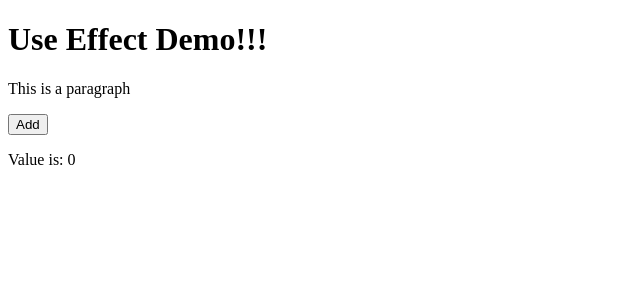
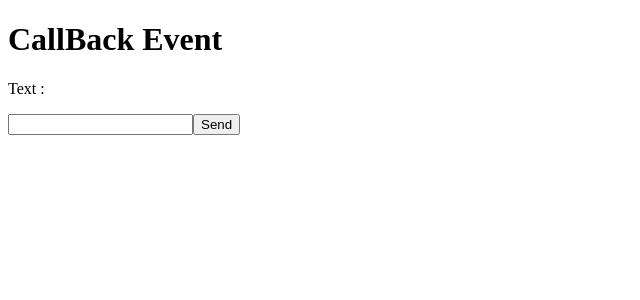
Before and after one commit to abhijeetvc/eveningjuly19, a React (Create React App) app: page / in a window 1280 px wide. Shown: the top 300 px of the page, without its empty margins (0-640 px from the left). Built offline with nearby package versions, Linux system fonts and the light colour scheme.

Commit message:
Callback event handling

```diff
--- /dev/null
+++ b/src/CallBackEvent.js
@@ -0,0 +1,38 @@
+import React,{useState} from "react"
+
+function CallBackEvent(){
+
+    const[text,setText]=useState('')
+
+    const handleChange=(value)=>{
+        setText(value)
+    }
+
+    return(
+        <>
+            <h1>CallBack Event</h1>
+            <p>Text : {text}</p>
+            <CheckCallBack onInputChange={handleChange}/>
+        </>
+    )
+}
+
+function CheckCallBack({onInputChange}){
+    const[val,setVal]=React.useState()
+    const handleInput=(event)=>{
+        setVal(event.target.value)
+    }
+
+    const passValue=()=>{
+        onInputChange(val)
+    }
+
+    return(
+        <>
+            <input type='text' onChange={handleInput}/>
+            <button type="button" onClick={passValue}>Send</button>
+        </>
+    )
+}
+
+export default CallBackEvent
--- a/src/index.js
+++ b/src/index.js
@@ -11,11 +11,12 @@ import StateDemo from './StateDemo';
 import PropsDemo from './PropsDemo'
 import LifeCycleMethod from './LifeCycleMethod';
 import UseEffectDemo from './UseEffectDemo';
+import CallBackEvent from './CallBackEvent';
 //import Test from './Test';
 
 const root = ReactDOM.createRoot(document.getElementById('root'));
 root.render(
   <div>
-     <UseEffectDemo/>
+     <CallBackEvent/>
   </div>
 );
```
